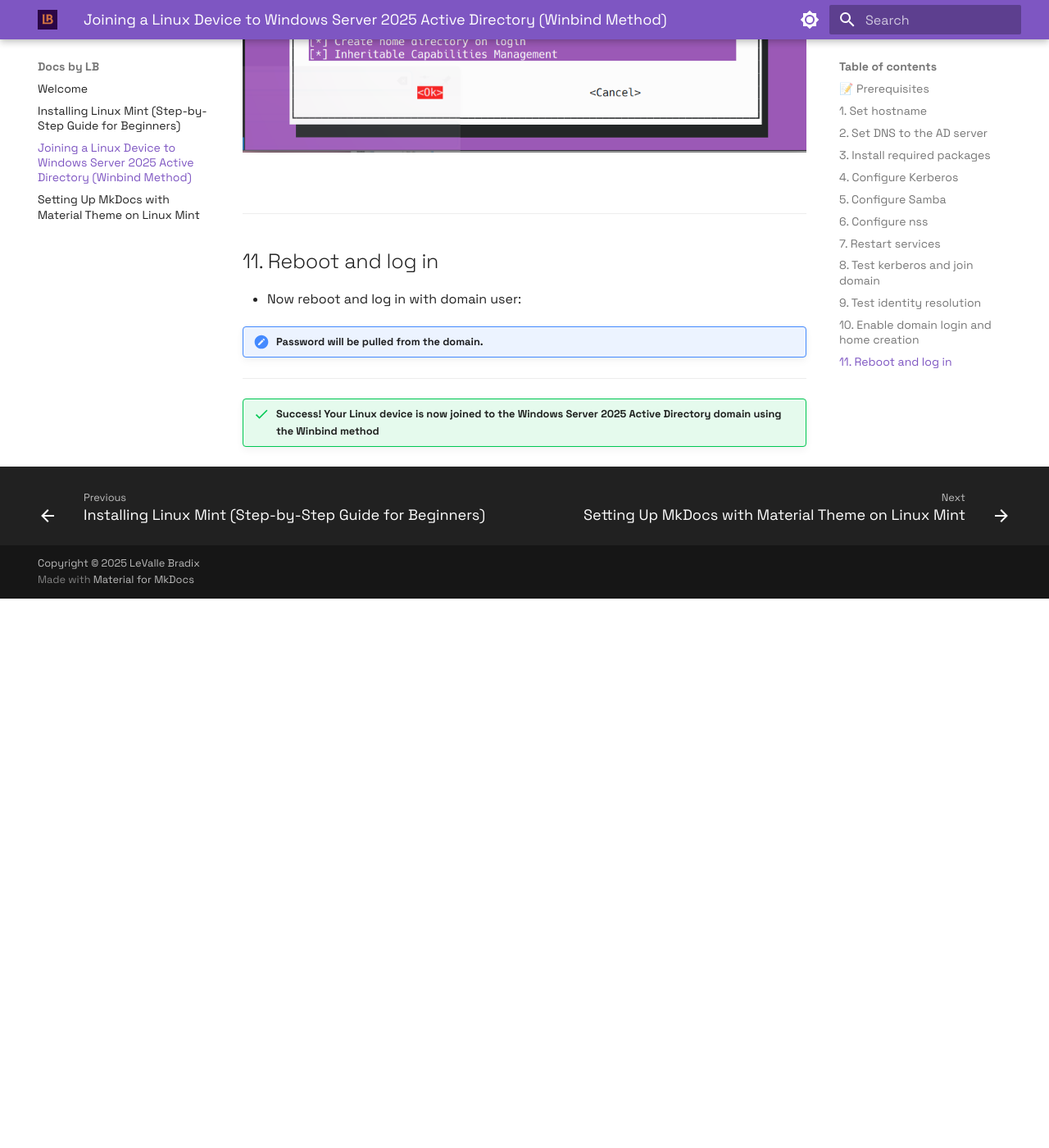
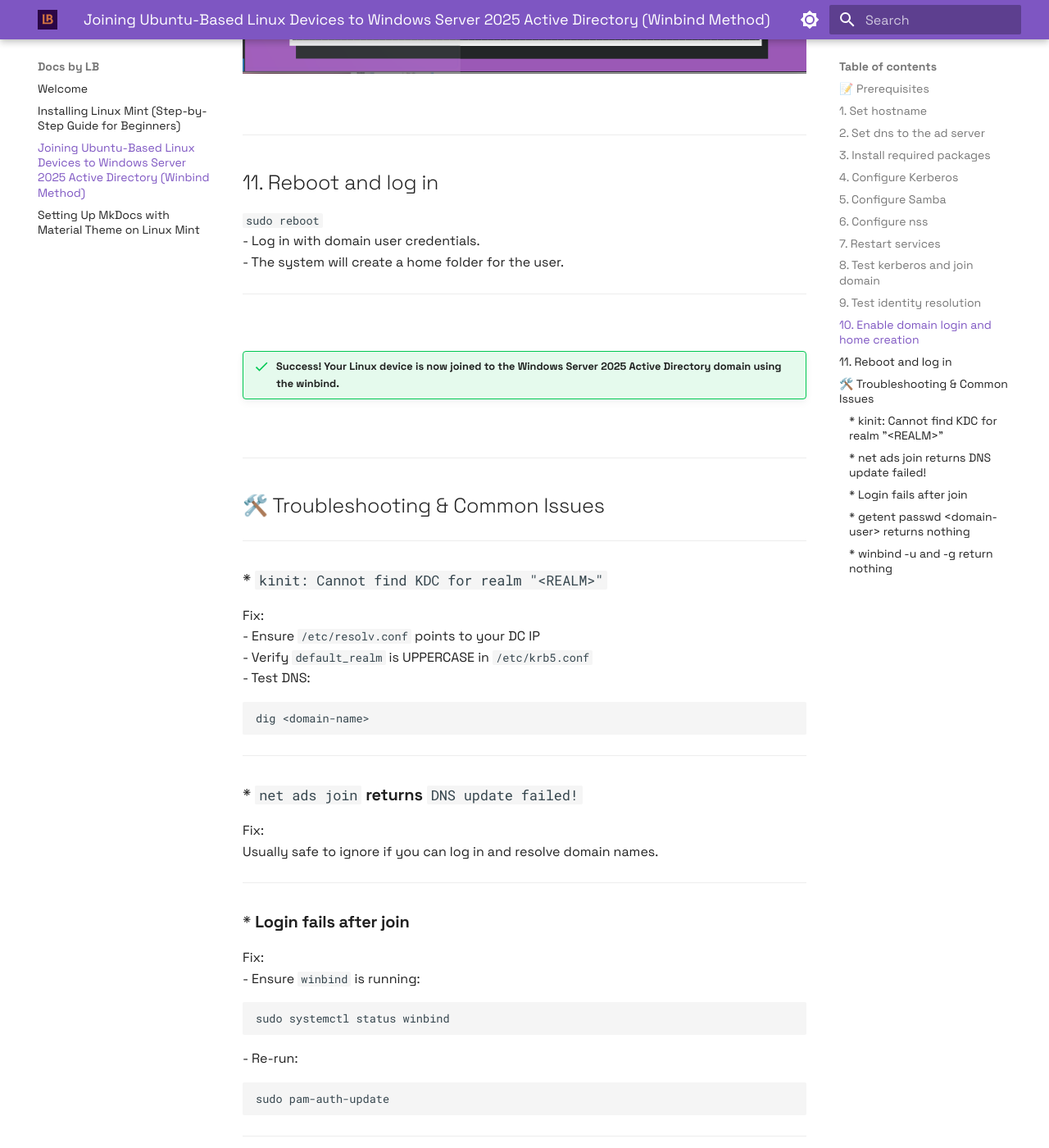
Before and after one commit to lbradix/my-tech-docs, an MkDocs documentation site: the page built from docs/join-linux-to-windows-2025-ad.md, in a window 1280 px wide and 1400 px high, scrolled down 4192 px. Shown: the whole window at 82% size. Built offline with MkDocs 1.6.1 and Material for MkDocs 9.7.7, drawn with Linux system fonts in a browser that asks for light colours; before the commit the page ends 4922 px from its top, so only the background shows below that; some of the changed text lies outside the part shown.

Commit message:
My update message

````diff
--- a/docs/join-linux-to-windows-2025-ad.md
+++ b/docs/join-linux-to-windows-2025-ad.md
@@ -1,4 +1,5 @@
-# Joining a Linux Device to Windows Server 2025 Active Directory (Winbind Method)
+# Joining Ubuntu-Based Linux Devices to Windows Server 2025 Active Directory (Winbind Method)
+
 
 Use this guide to join a Debian/Ubuntu-based Linux system (like KDE Neon, Mint or Zorin) to a Windows Server 2025 AD domain using `winbind`, `samba`, and Kerberos.
 
@@ -7,62 +8,68 @@
 ## 📝 Prerequisites
 
 - Windows Server 2025 configured as Domain Controller
-- Domain name: `bradix.org`
-- AD server IP: `192.168.10.31`
-- Domain join account (e.g., `lbradix`)
+- Domain name
+- AD server IP
+- Domain join account
 - Linux client with sudo access
 
 ---
 
 ## 1. Set hostname
 - Run:
+
   ```bash
   sudo hostnamectl set-hostname <your-hostname>
-  ```
-- Update any old occurrences of the hostname located at `/etc/hosts`
-- Run:
-  ```bash
   sudo nano /etc/hosts
   ```
-- Reboot
+
+- Replace any instance of the old hostname.
+
+- Reboot:
+
   ```bash
   sudo reboot
   ```
 
 ---
 
-## 2. Set DNS to the AD server
-- Point `/etc/resolv.conf` to your Windows Server:
+## 2. Set dns to the ad server
+- Point `/etc/resolv.conf` to your server:
+
   ```bash
   sudo nano /etc/resolv.conf
   ```
-- Edit `/etc/resolv.conf` to show the follow output:
+
+- Add:
+
   ```bash
   nameserver <server-IP>
-  search <server-domain>
+  search <domain-name>
   ```
 
 ---
 
 ## 3. Install required packages
 - Run:
+
 ```bash
 sudo apt update
 sudo apt install samba krb5-user winbind libpam-winbind libnss-winbind -y
 ```
-- When prompted during `krb5-user` install, enter:
-```rust
-Default realm: <server-domain>
-```
-- Press enter on any other prompts, leaving them blank
+
+- When prompted the Kerberos installer, enter your **default realm**.
+- Leave other prompts blank and press Enter.
 
 ---
 
 ## 4. Configure Kerberos
-- Edit `/etc/krb5.conf`:
+`sudo nano /etc/krb5.conf`
+
+- Update to:
+
 ```ini
 [libdefaults]
-    default_realm = <server-domain>
+    default_realm = <domain-name>
     dns_lookup_realm = false
     dns_lookup_kdc = true
 ```
@@ -71,15 +78,19 @@
 
 ## 5. Configure Samba
 - Backup and replace `/etc/samba/smb.conf`:
+
+
 ```bash
 sudo cp /etc/samba/smb.conf /etc/samba/smb.conf.bak
 sudo nano /etc/samba/smb.conf
 ```
+
 - Paste in:
+
 ```ini
 [global]
-  workgroup = <server-workgroup>
-  realm = <server-domain>
+  workgroup = <workgroup>
+  realm = <domain-name>
   security = ads
   client signing = yes
   client use spnego = yes
@@ -94,6 +105,8 @@
   template shell = /bin/bash
   template homedir = /home/%U
 ```
+<br>
+
 ??? tip "How to Select all in Nano Text Editor"
 
     1. Press "Alt + Backslash" keys together. This moves the cursor to the start of the file.
@@ -104,7 +117,9 @@
 ---
 
 ## 6. Configure nss
-- Edit `/etc/nsswitch.conf`, update these lines:
+`sudo nano /etc/nsswitch.conf`
+- Add `winbind` to these lines:
+
 ```ini
 passwd:         compat winbind
 group:          compat winbind
@@ -117,7 +132,9 @@
 ```bash
 sudo systemctl restart smbd nmbd winbind
 ```
+
 - Enable on boot:
+
 ```bash
 sudo systemctl enable winbind
 ```
@@ -126,14 +143,16 @@
 
 ## 8. Test kerberos and join domain
 - Test authentication:
+
 ```bash
-kinit <server-domian-user>
+kinit <domain-user>
 ```
 !!! note "You'll most likely see a password expiration message, that's fine."
 
 - Then join:
+
 ```bash
-sudo net ads join -U <server-domian-user>
+sudo net ads join -U <domain-user>
 ```
 !!! note "Seeing DNS update failed is normal."
 
@@ -143,28 +162,89 @@
 ```bash
 wbinfo -u     # List domain users
 wbinfo -g     # List domain groups
-getent passwd <server-domian-user>
+getent passwd <domain-user>
 ```
 
 ---
 
 ## 10. Enable domain login and home creation
 - Edit PAM and enable home dir creation:
+
 ```bash
 sudo pam-auth-update
 ```
 > Below is what your pam settings should look like:
 
-![GitHub Pages settings screenshot](assets/pam.png)
+![Pam settings screenshot](assets/pam.png)
 
 <br>
 
 ---
 
 ## 11. Reboot and log in
-- Now reboot and log in with domain user:
-!!! note "Password will be pulled from the domain."
+`sudo reboot`
+- Log in with domain user credentials.
+- The system will create a home folder for the user.
 
 ---
 
-!!! success "Success! Your Linux device is now joined to the Windows Server 2025 Active Directory domain using the Winbind method"
+<br>
+
+!!! success "Success! Your Linux device is now joined to the Windows Server 2025 Active Directory domain using the winbind."
+
+<br>
+
+---
+
+## 🛠️ Troubleshooting & Common Issues
+
+---
+
+### * `kinit: Cannot find KDC for realm "<REALM>"`
+Fix:
+- Ensure `/etc/resolv.conf` points to your DC IP
+- Verify `default_realm` is UPPERCASE in `/etc/krb5.conf`
+- Test DNS:
+```bash
+dig <domain-name>
+```
+
+---
+
+### * `net ads join` **returns** `DNS update failed!`
+Fix:
+Usually safe to ignore if you can log in and resolve domain names.
+
+---
+
+### * **Login fails after join**
+Fix:
+- Ensure `winbind` is running:
+```bash
+sudo systemctl status winbind
+```
+- Re-run:
+```bash
+sudo pam-auth-update
+```
+
+---
+
+### * `getent passwd <domain-user>` **returns nothing**
+Fix:
+- Check `/etc/nsswitch.conf` has `winbind` on the correct lines.
+- Restart `windbind`:
+```bash
+sudo systemct restart winbind
+```
+
+---
+
+### * `winbind -u` **and** `-g` **return nothing**
+Fix:
+- Validate `/etc/samba/smb.conf` and `/etc/krb5.conf` formatting.
+- Ensure realm and workgroup are correct.
+
+<br>
+
+[&uarr; Back to top](#joining-ubuntu-based-linux-devices-to-windows-server-2025-active-directory-winbind-method)
````
Also changed, not shown: docs/index.md (+1 -0 lines), docs/install-mint.md (+4 -0 lines), docs/setup-mkdocs-on-mint.md (+4 -0 lines).
